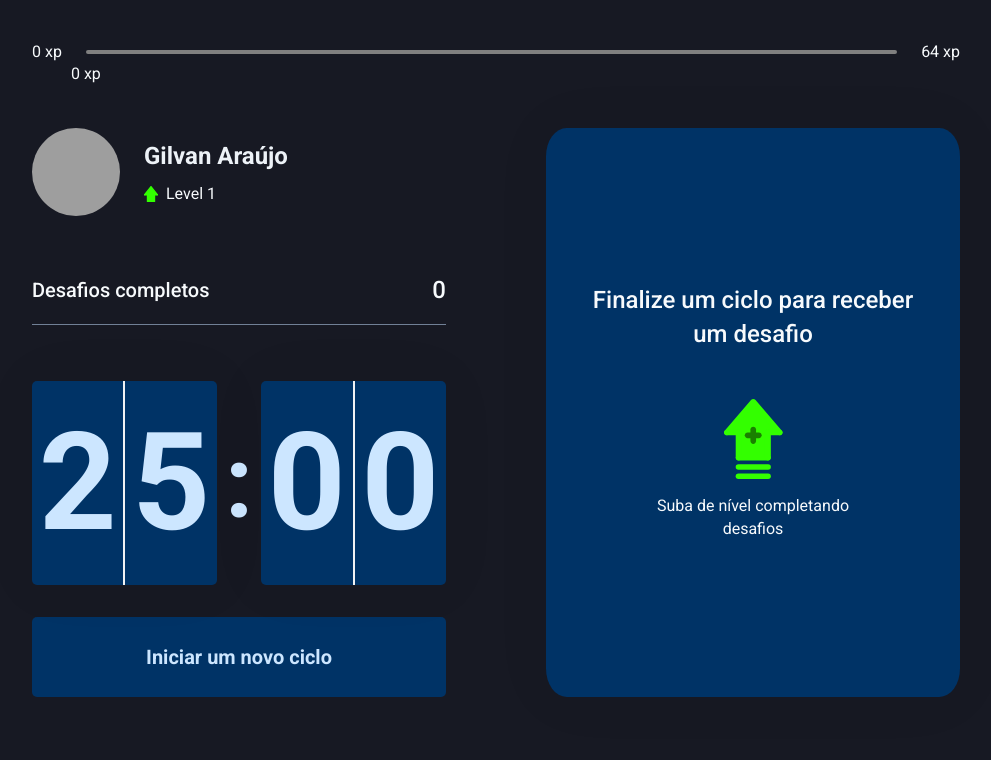
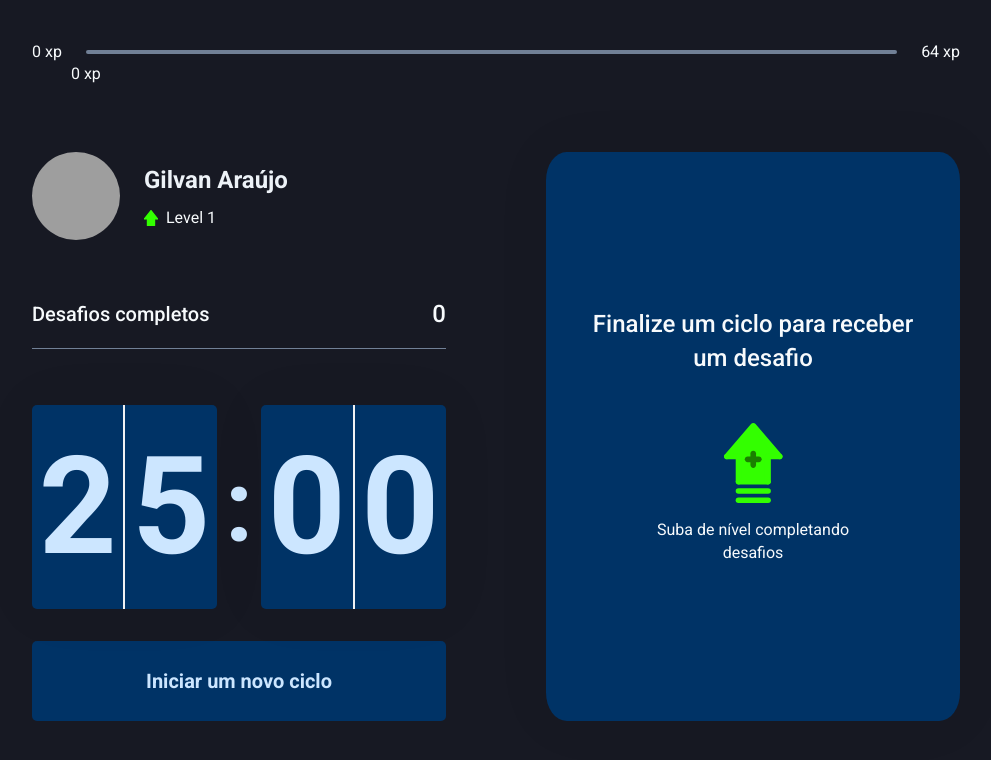
Before and after one commit to Gilvan-Araujo/MoveIt, a Next.js app: page / in a window 1280 px wide. Shown: the top 760 px of the page, without its empty margins (144-1135 px from the left). Built offline with nearby package versions, Linux system fonts and the light colour scheme; grey boxes are pictures that could not be loaded.

Commit message:
:lipstick: style: migrate experience bar component

```diff
--- a/src/components/ExperienceBar.tsx
+++ b/src/components/ExperienceBar.tsx
@@ -1,23 +1,47 @@
-import { useContext } from 'react';
-import { ChallengesContext } from '../contexts/ChallengesContext';
-import styles from '../styles/components/ExperienceBar.module.scss';
+import React, { useContext } from 'react'
 
-export function ExperienceBar(){
-    const { currentExperience, experienceToNextLevel } = useContext(ChallengesContext)
+import { Flex, Text } from '@chakra-ui/react'
 
-    const percentToNextLevel = Math.round(currentExperience * 100) / experienceToNextLevel;
+import { ChallengesContext } from '../contexts/ChallengesContext'
 
-    return(
-        <header className={styles.experienceBar}>
-            <span>0 xp</span>
-            <div>
-                <div style={{ width: `${percentToNextLevel}%` }}/>
+export function ExperienceBar() {
+  const { currentExperience, experienceToNextLevel } =
+    useContext(ChallengesContext)
 
-                <span className={styles.currentExperience} style={{ left: `${percentToNextLevel}%` }}>
-                    {currentExperience} xp
-                </span>
-            </div>
-            <span>{experienceToNextLevel} xp</span>
-        </header>
-    )
+  const percentToNextLevel =
+    Math.round(currentExperience * 100) / experienceToNextLevel
+
+  return (
+    <Flex as="header" alignItems="center" mb="3rem">
+      <Text as="span" fontSize="1rem">
+        0 xp
+      </Text>
+      <Flex
+        flex="1"
+        height="4px"
+        borderRadius="4px"
+        bgColor="gray.500"
+        my={0}
+        mx="1.5rem"
+        position="relative"
+      >
+        <Flex
+          h="4px"
+          borderRadius="4px"
+          bgColor="green.500"
+          style={{ width: `${percentToNextLevel}%` }}
+        />
+
+        <Text
+          position="absolute"
+          top="12px"
+          transform="translateX(-50%)"
+          style={{ left: `${percentToNextLevel}%` }}
+        >
+          {currentExperience} xp
+        </Text>
+      </Flex>
+      <span>{experienceToNextLevel} xp</span>
+    </Flex>
+  )
 }
--- a/src/styles/components/ExperienceBar.module.scss
+++ /dev/null
@@ -1,32 +0,0 @@
-.experienceBar {
-    display: flex;
-    align-items: center;
-    margin-bottom: 3rem;
-    span {
-        font-size: 1rem;
-    }
-    > div {
-        flex: 1;
-        height: 4px;
-        border-radius: 4px;
-        background-color: var(--gray-line);
-        margin: 0 1.5rem;
-        position: relative;
-        > div {
-            height: 4px;
-            border-radius: 4px;
-            background-color: var(--green);
-        }
-    }
-}
-span.currentExperience {
-    position: absolute;
-    top: 12px;
-    transform: translateX(-50%);
-}
-
-@media (min-width: 600px) {
-    .experienceBar {
-        margin-bottom: 0;
-    }
-}
--- a/src/styles/theme.ts
+++ b/src/styles/theme.ts
@@ -13,5 +13,10 @@ export const theme = extendTheme({
         flexDirection: 'column'
       }
     }
+  },
+  colors: {
+    green: {
+      500: 'hsl(108, 100%, 50%)'
+    }
   }
 })
```
